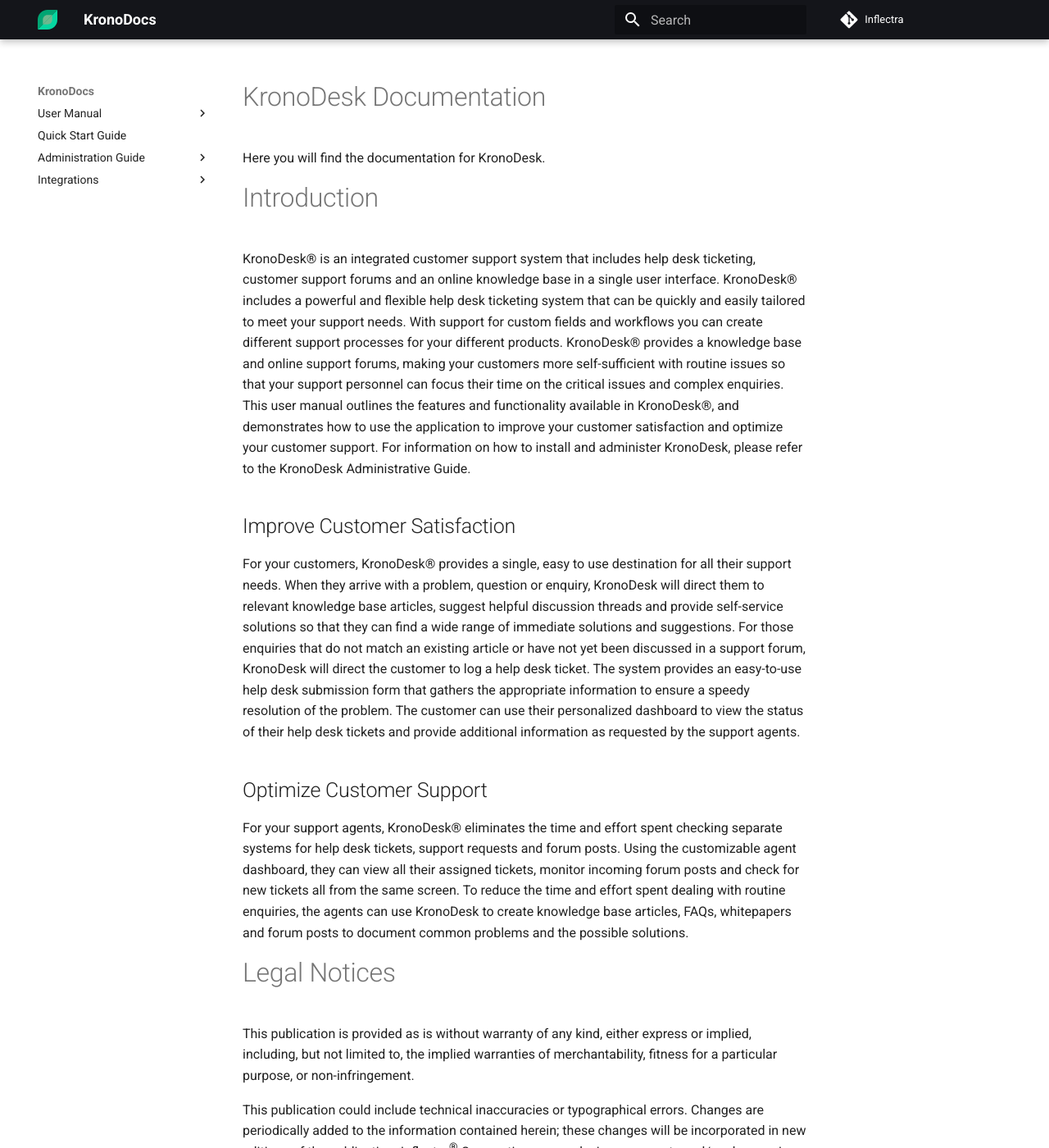
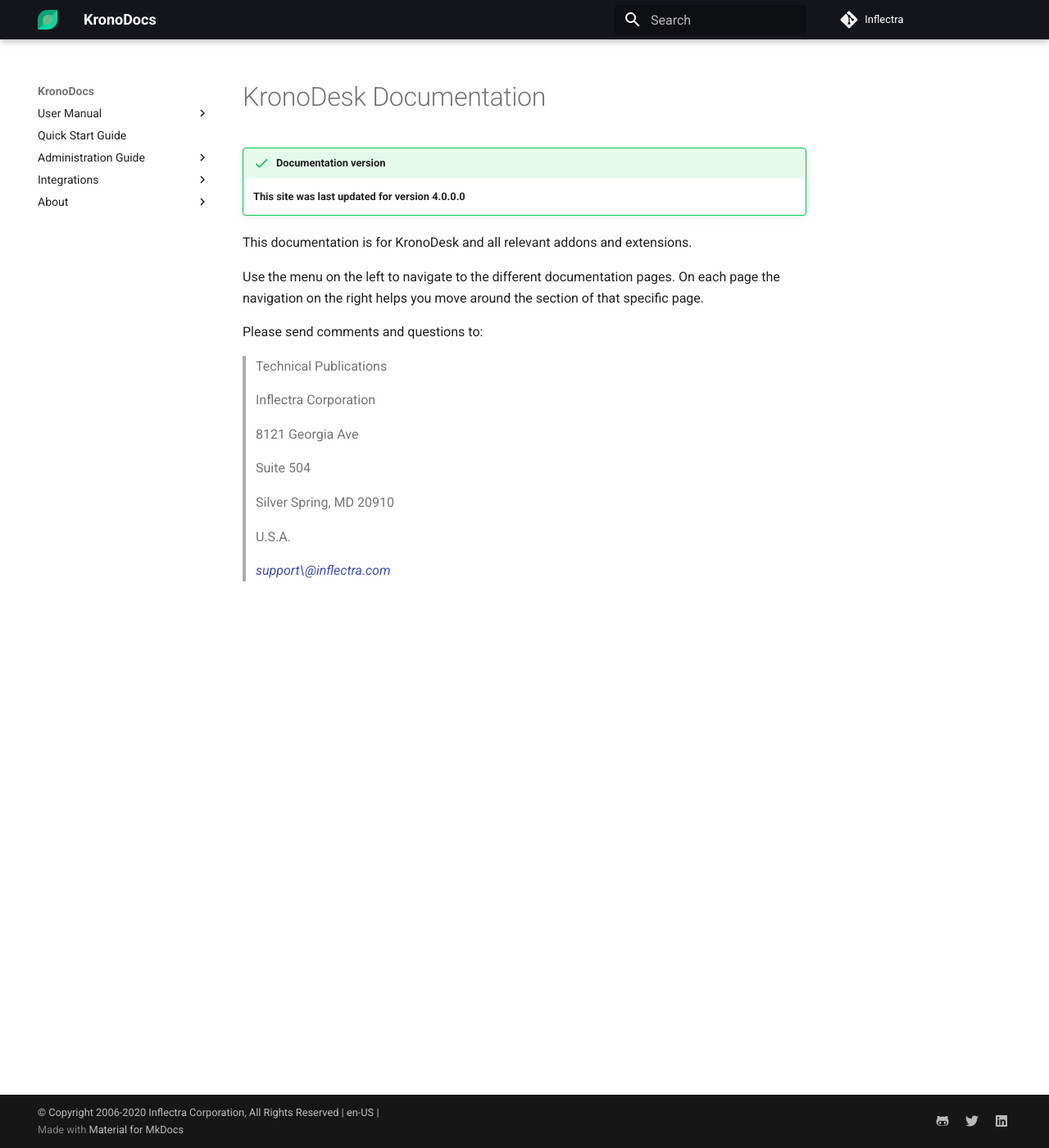
Before and after one commit to Inflectra/kronodesk-documentation, an MkDocs documentation site: the page built from docs/index.md, in a window 1280 px wide and 1400 px high. Shown: the whole window at 82% size. Built offline with MkDocs 1.6.1 and Material for MkDocs 9.7.7, drawn with Linux system fonts in a browser that asks for light colours; old or Windows-style settings are respelled for this version of MkDocs; some of the changed text lies outside the part shown.

Commit message:
refactors home page and adds about section

```diff
--- a/docs/index.md
+++ b/docs/index.md
@@ -1,54 +1,12 @@
 # KronoDesk Documentation
-Here you will find the documentation for KronoDesk.
 
-#  Introduction
-KronoDesk® is an integrated customer support system that includes help desk ticketing, customer support forums and an online knowledge base in a single user interface.
-KronoDesk® includes a powerful and flexible help desk ticketing system that can be quickly and easily tailored to meet your support needs. With support for custom fields and workflows you can create different support processes for your different products.
-KronoDesk® provides a knowledge base and online support forums, making your customers more self-sufficient with routine issues so that your support personnel can focus their time on the critical issues and complex enquiries.
-This user manual outlines the features and functionality available in KronoDesk®, and demonstrates how to use the application to improve your customer satisfaction and optimize your customer support. For information on how to install and administer KronoDesk, please refer to the KronoDesk Administrative Guide.
+!!! success "Documentation version"
+    **This site was last updated for version 4.0.0.0**
 
-## Improve Customer Satisfaction
-For your customers, KronoDesk® provides a single, easy to use destination for all their support needs. When they arrive with a problem, question or enquiry, KronoDesk will direct them to relevant knowledge base articles, suggest helpful discussion threads and provide self-service solutions so that they can find a wide range of immediate solutions and suggestions.
-For those enquiries that do not match an existing article or have not yet been discussed in a support forum, KronoDesk will direct the customer to log a help desk ticket.
-The system provides an easy-to-use help desk submission form that gathers the appropriate information to ensure a speedy resolution of the problem. The customer can use their personalized dashboard to view the status of their help desk tickets and provide additional information as requested by the support agents.
 
-## Optimize Customer Support
-For your support agents, KronoDesk® eliminates the time and effort spent checking separate systems for help desk tickets, support requests and forum posts. Using the customizable agent dashboard, they can view all their assigned tickets, monitor incoming forum posts and check for new tickets all from the same screen.
-To reduce the time and effort spent dealing with routine enquiries, the agents can use KronoDesk to create knowledge base articles, FAQs, whitepapers and forum posts to document common problems and the possible solutions.
+This documentation is for KronoDesk and all relevant addons and extensions.
 
-#  Legal Notices
-
-This publication is provided as is without warranty of any kind, either
-express or implied, including, but not limited to, the implied
-warranties of merchantability, fitness for a particular purpose, or
-non-infringement.
-
-This publication could include technical inaccuracies or typographical
-errors. Changes are periodically added to the information contained
-herein; these changes will be incorporated in new editions of the
-publication. Inflectra^®^ Corporation may make improvements and/or
-changes in the product(s) and/or program(s) and/or service(s) described
-in this publication at any time.
-
-The sections in this guide that discuss internet web security are
-provided as suggestions and guidelines. Internet security is constantly
-evolving field, and our suggestions are no substitute for an up-to-date
-understanding of the vulnerabilities inherent in deploying internet or
-web applications, and Inflectra^®^ cannot be held liable for any losses
-due to breaches of security, compromise of data or other cyber-attacks
-that may result from following our recommendations.
-
-The section of the manual that describes modifying the Windows System
-Registry ("Registry") should only be attempted by experienced Windows
-administrators who are familiar with its organization and contents.
-Inflectra^®^ cannot be held liable for any losses due to damage to the
-system registry made by inexperienced personnel.
-
-KronoDesk^®^ and Inflectra^®^ are either trademarks or registered
-trademarks of Inflectra Corporation in the United States of America and
-other countries. Microsoft®, Windows®, Explorer® and Microsoft Project®
-are registered trademarks of Microsoft Corporation. All other trademarks
-and product names are property of their respective holders.
+Use the menu on the left to navigate to the different documentation pages. On each page the navigation on the right helps you move around the section of that specific page.
 
 Please send comments and questions to:
 
--- a/mkdocs.yml
+++ b/mkdocs.yml
@@ -64,36 +64,43 @@
 
 # NAVIGATION MENU
 nav:
-  - User Manual:
-    - How to use this manual: User-Manual\index.md
-    - Functionality Overview: User-Manual\Functionality-Overview.md
-    - Home Page: User-Manual\Home-Page.md
-    - Knowledge Base: User-Manual\Knowledge-Base.md
-    - Forums: User-Manual\Forums.md
-    - Help Desk: User-Manual\Help-Desk.md
-    - User Profile: User-Manual\User-Profile.md
-    - Reports: User-Manual\Reports.md
-  - Quick Start Guide: Quick-Start-Guide\index.md
-  - Administration Guide:
-    - How to use this guide: Administration-Guide\index.md
-    - Installing KronoDesk: Administration-Guide\Installing-KronoDesk.md
-    - System Administration: Administration-Guide\System-Administration.md
-    - System Settings: Administration-Guide\System-Settings.md
-    - Users: Administration-Guide\Users.md
-    - Forum Settings: Administration-Guide\Forum-Settings.md
-    - Knowledge Base Settings: Administration-Guide\Knowledge-Base-Settings.md
-    - Help Desk Settings: Administration-Guide\Help-Desk-Settings.md
-    - Workflows: Administration-Guide\Workflows.md
-    - Event Notifications: Administration-Guide\Event-Notifications.md
-    - Appendices:
-      - Troubleshooting: Administration-Guide\Appendix-A----Troubleshooting.md
-      - Using with SSL: Administration-Guide\Appendix-B----Using-with-SSL.md
-      - Sending Email through IIS: Administration-Guide\Appendix-C----Sending-Email-through-IIS.md
-      - Upgrading: Administration-Guide\Appendix-D----Upgrading.md
-  - Integrations:
-    - Email:
-      - Installing: Email-Integration-Guide\Installing-the-Email-Integration-Service.md
-      - Configuring: Email-Integration-Guide\Configuring-the-Email-Integration-Service.md
-      - Using: Email-Integration-Guide\Using-the-Email-Integration-Service-with-KronoDesk.md
-    - Migration:
-      - Importing from Excel: Migration-and-Integration-Guide\Importing-from-Microsoft-Excel.md
+- User Manual:
+  - How to use this manual: User-Manual\index.md
+  - Functionality Overview: User-Manual\Functionality-Overview.md
+  - Home Page: User-Manual\Home-Page.md
+  - Knowledge Base: User-Manual\Knowledge-Base.md
+  - Forums: User-Manual\Forums.md
+  - Help Desk: User-Manual\Help-Desk.md
+  - User Profile: User-Manual\User-Profile.md
+  - Reports: User-Manual\Reports.md
+- Quick Start Guide: Quick-Start-Guide\index.md
+- Administration Guide:
+  - How to use this guide: Administration-Guide\index.md
+  - Installing KronoDesk: Administration-Guide\Installing-KronoDesk.md
+  - System Administration: Administration-Guide\System-Administration.md
+  - System Settings: Administration-Guide\System-Settings.md
+  - Users: Administration-Guide\Users.md
+  - Forum Settings: Administration-Guide\Forum-Settings.md
+  - Knowledge Base Settings: Administration-Guide\Knowledge-Base-Settings.md
+  - Help Desk Settings: Administration-Guide\Help-Desk-Settings.md
+  - Workflows: Administration-Guide\Workflows.md
+  - Event Notifications: Administration-Guide\Event-Notifications.md
+  - Appendices:
+    - Troubleshooting: Administration-Guide\Appendix-A----Troubleshooting.md
+    - Using with SSL: Administration-Guide\Appendix-B----Using-with-SSL.md
+    - Sending Email through IIS: Administration-Guide\Appendix-C----Sending-Email-through-IIS.md
+    - Upgrading: Administration-Guide\Appendix-D----Upgrading.md
+- Integrations:
+  - Email:
+    - Installing: Email-Integration-Guide\Installing-the-Email-Integration-Service.md
+    - Configuring: Email-Integration-Guide\Configuring-the-Email-Integration-Service.md
+    - Using: Email-Integration-Guide\Using-the-Email-Integration-Service-with-KronoDesk.md
+  - Migration:
+    - Importing from Excel: Migration-and-Integration-Guide\Importing-from-Microsoft-Excel.md
+- About:
+  - Introduction to KronoDesk: About/introduction-to-kronodesk.md
+  - Release Notes for v4: About/release-notes-v4.md
+  - Release Notes for v3: About/release-notes-v3.md
+  - Release Notes for v2: About/release-notes-v2.md
+  - Release Notes for v1: About/release-notes-v1.md
+  - Legal Notices: About/legal-notices.md
```
Also changed, not shown: docs/About/introduction-to-kronodesk.md (added, +18 -0 lines), docs/About/legal-notices.md (added, +11 -0 lines).
